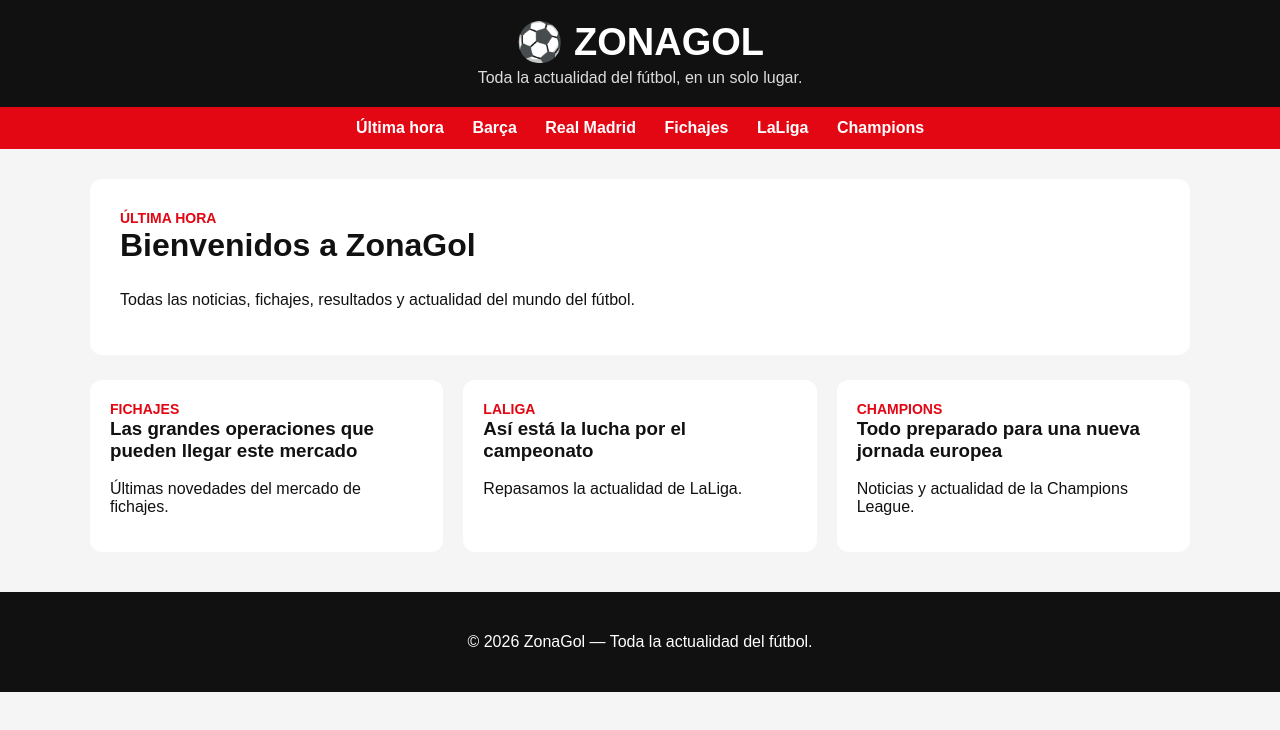
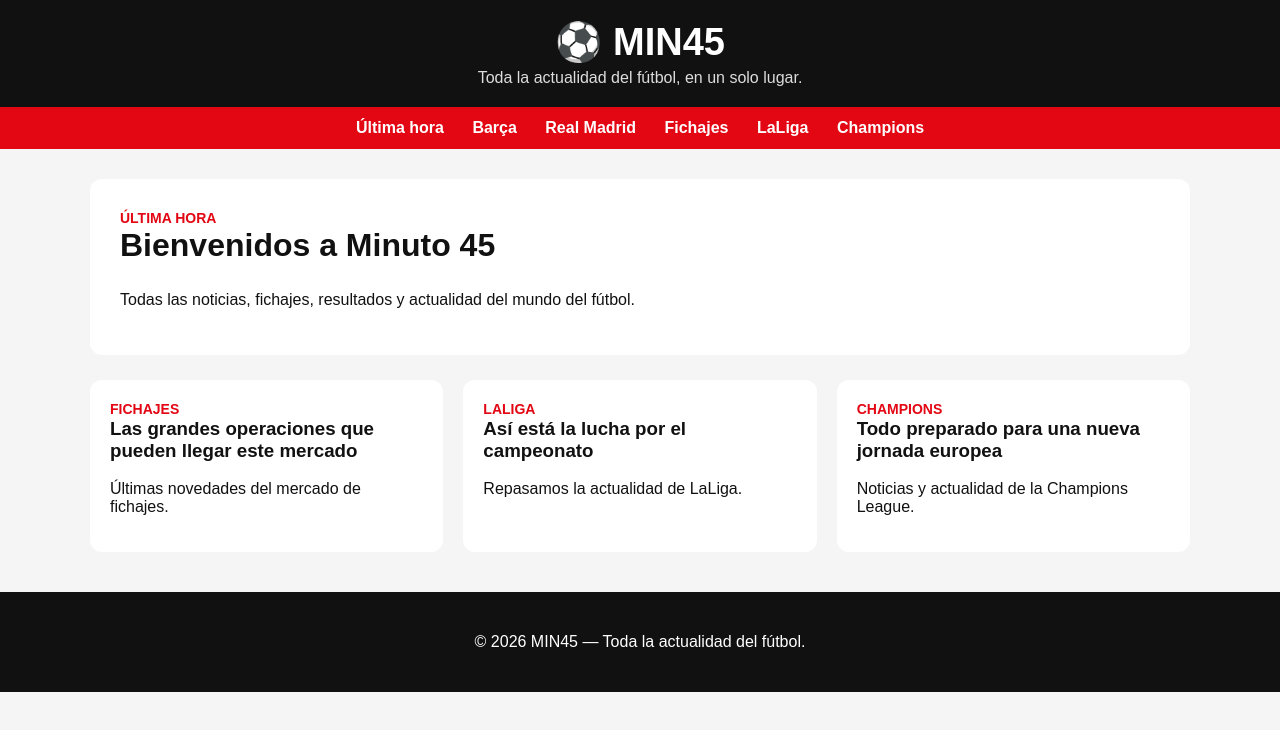
Before and after one commit to Proyects56/MIN45-web, a plain HTML site: page index.html in a window 1280 px wide. Drawn offline with Linux system fonts and the light colour scheme.

Commit message:
Update index.html

```diff
--- a/index.html
+++ b/index.html
@@ -96,7 +96,7 @@ margin-top: 40px;
 <body>
 
 <header>
-<h1>⚽ ZONAGOL</h1>
+<h1>⚽ MIN45</h1>
 <p>Toda la actualidad del fútbol, en un solo lugar.</p>
 </header>
 
@@ -113,7 +113,7 @@ margin-top: 40px;
 
 <section class="principal">
 <span class="etiqueta">ÚLTIMA HORA</span>
-<h2>Bienvenidos a ZonaGol</h2>
+<h2>Bienvenidos a Minuto 45</h2>
 <p>
 Todas las noticias, fichajes, resultados y actualidad
 del mundo del fútbol.
@@ -145,7 +145,7 @@ del mundo del fútbol.
 </main>
 
 <footer>
-<p>© 2026 ZonaGol — Toda la actualidad del fútbol.</p>
+<p>© 2026 MIN45 — Toda la actualidad del fútbol.</p>
 </footer>
 
 </body>
```
